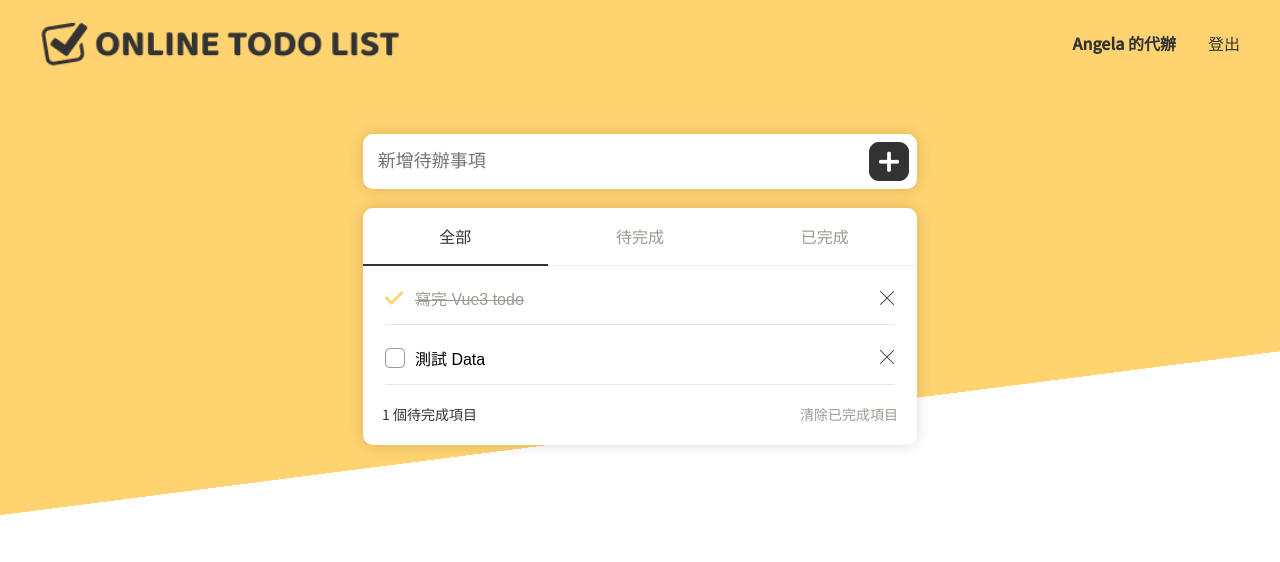
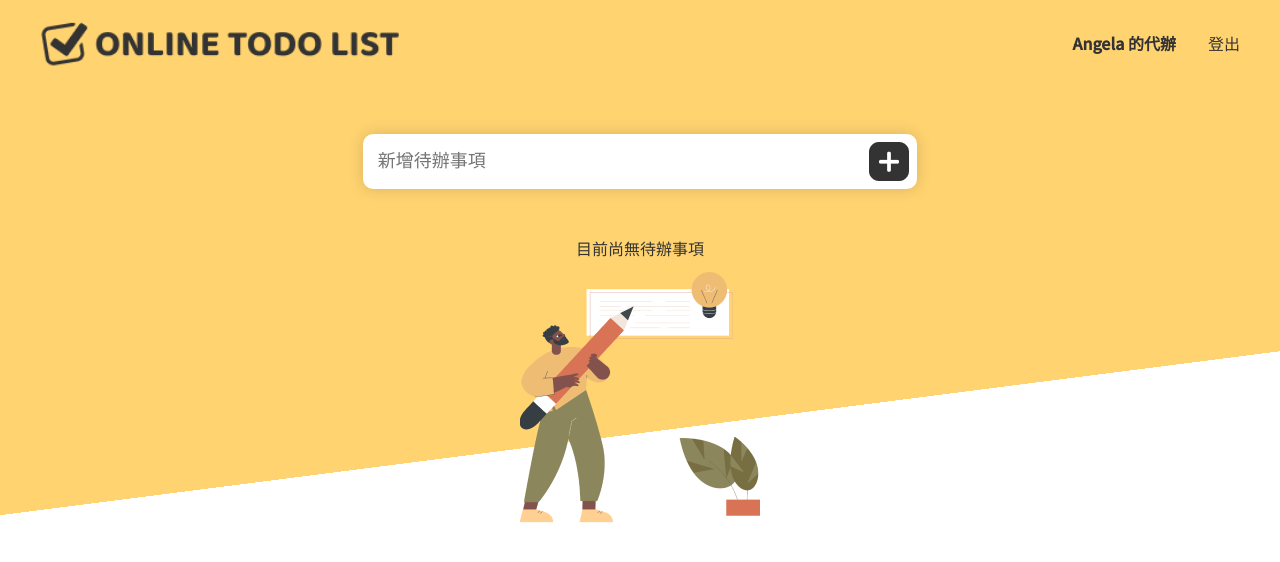
Before and after one commit to suochantsao/vue3-todo, a Vue app: page / in a window 1280 px wide. Shown: the top 562 px of the page. Built offline with nearby package versions, Linux system fonts and the light colour scheme.

Commit message:
[FEAT]刪除全部完成 Todo

```diff
--- a/src/views/TodoList.vue
+++ b/src/views/TodoList.vue
@@ -10,13 +10,13 @@
     <main>
       <Input :input-data="todoInputData" @newTodo="addNewTodo" />
       <div class="list-section">
-        <div class="non-data-block" v-if="DATA.listAry.length === 0">
+        <div class="non-data-block" v-if="DATA.activeAry.length === 0">
           <span>目前尚無待辦事項 </span>
           <img src="@/assets/img/empty.png" alt="" />
         </div>
-        <div class="todolist-block" v-if="DATA.listAry.length !== 0">
+        <div class="todolist-block" v-if="DATA.activeAry.length !== 0">
           <FilterTab />
-          <Todo :todolist="DATA.listAry" />
+          <Todo :todolist="DATA.activeAry" />
           <ul class="complete-block">
             <li>{{ DATA.listLength }} 個待完成項目</li>
             <li class="clean-btn" @click="delCompletedTodo">清除已完成項目</li>
@@ -45,10 +45,11 @@ const DATA = ref({
   filter: "All",
   selected: "selected-tab",
   userName: "Angela",
-  listAry: [
-    { todo: "寫完 Vue3 todo", isCheck: true },
-    { todo: "測試 Data", isCheck: false },
+  activeAry: [
+    // { todo: "寫完 Vue3 todo", isCheck: false },
+    // { todo: "測試 Data", isCheck: false },
   ],
+  completedArr: [],
   listLength: 0,
 });
 
@@ -64,7 +65,7 @@ export default {
       DATA.value.filter = filter;
     };
     const addNewTodo = (value) => {
-      DATA.value.listAry.push({
+      DATA.value.activeAry.push({
         todo: value,
         isCheck: false,
       });
@@ -80,20 +81,19 @@ export default {
 
     const delCompletedTodo = () => {
       console.log("test click clear all completed todo");
-
-      const ary = DATA.value.listAry.filter((item) => {
-        return item.isCheck !== true;
-      });
-
-      console.log(ary);
-      DATA.value.listAry = ary;
-      // console.log(DATA.value.listAry);
+      const Arr = DATA.value.activeAry;
+      for (let i = Arr.length - 1; i >= 0; i--) {
+        if (Arr[i].isCheck === true) {
+          DATA.value.activeAry.splice(i, 1);
+        }
+      }
+      console.log(DATA.value.activeAry);
     };
 
     onMounted(() => {
-      countAryLength(DATA.value.listAry);
+      countAryLength(DATA.value.activeAry);
     });
-    watch(DATA.value.listAry, (value) => {
+    watch(DATA.value.activeAry, (value) => {
       countAryLength(value);
     });
 
```
